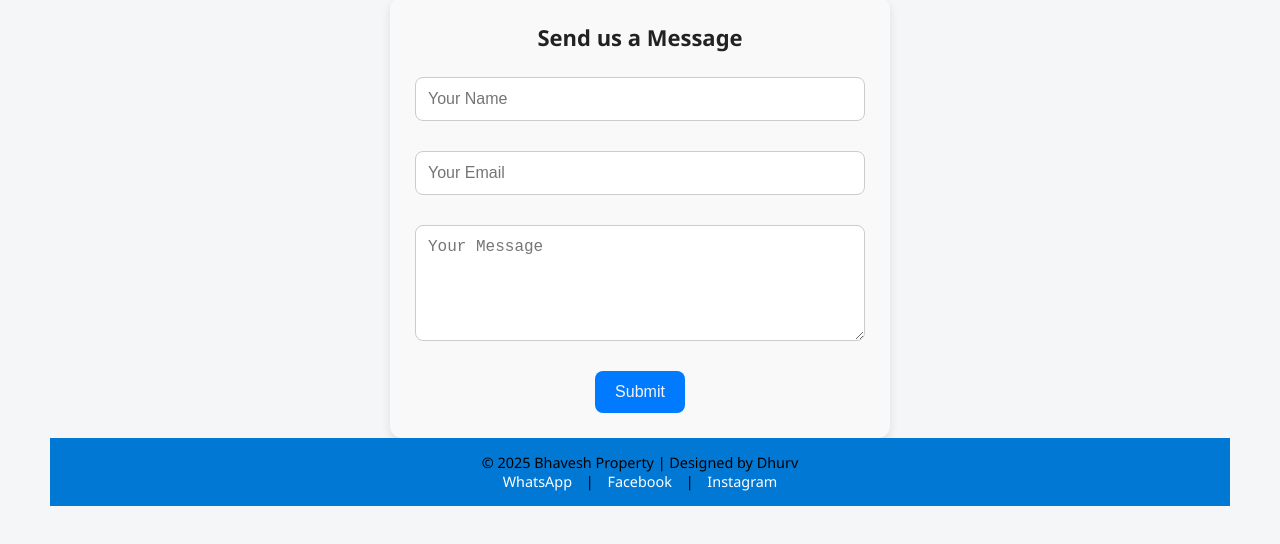
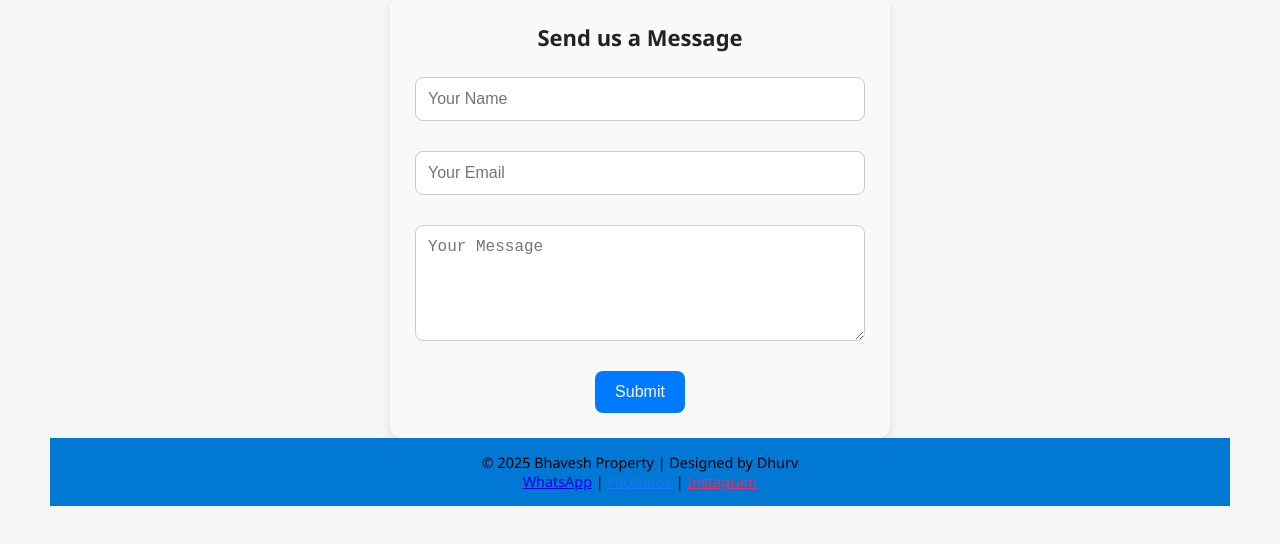
Before and after one commit to 18D19/realestate-website, a website: page index.html in a window 1280 px wide. Shown: the part 1950-2494 px from the top of the page. Drawn offline with Linux system fonts and the light colour scheme.

Commit message:
Updated social link colors

```diff
--- a/style.css
+++ b/style.css
@@ -220,12 +220,18 @@ footer {
 }
 
 /* Add this below your existing footer style */
-footer a {
-  color: white; /* change all link colors */
-  text-decoration: none;
-  margin: 0 10px;
-  transition: color 0.3s ease;
+footer a[href*="whatsapp"] {
+  color: #25D366; /* WhatsApp green */
 }
+
+footer a[href*="facebook"] {
+  color: #1877F2; /* Facebook blue */
+}
+
+footer a[href*="instagram"] {
+  color: #E1306C; /* Instagram pink */
+}
+
 
 footer a:hover {
   color: #FFD700; /* gold hover effect */
```
